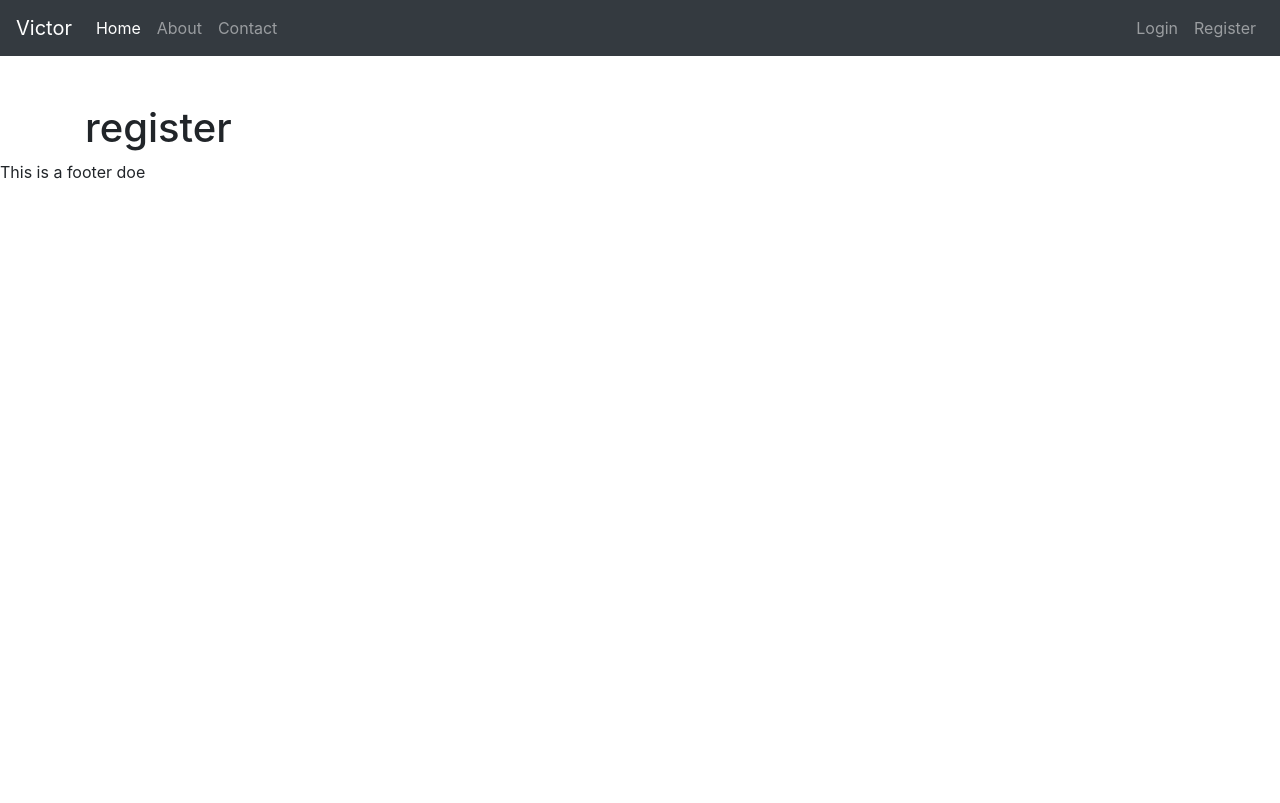
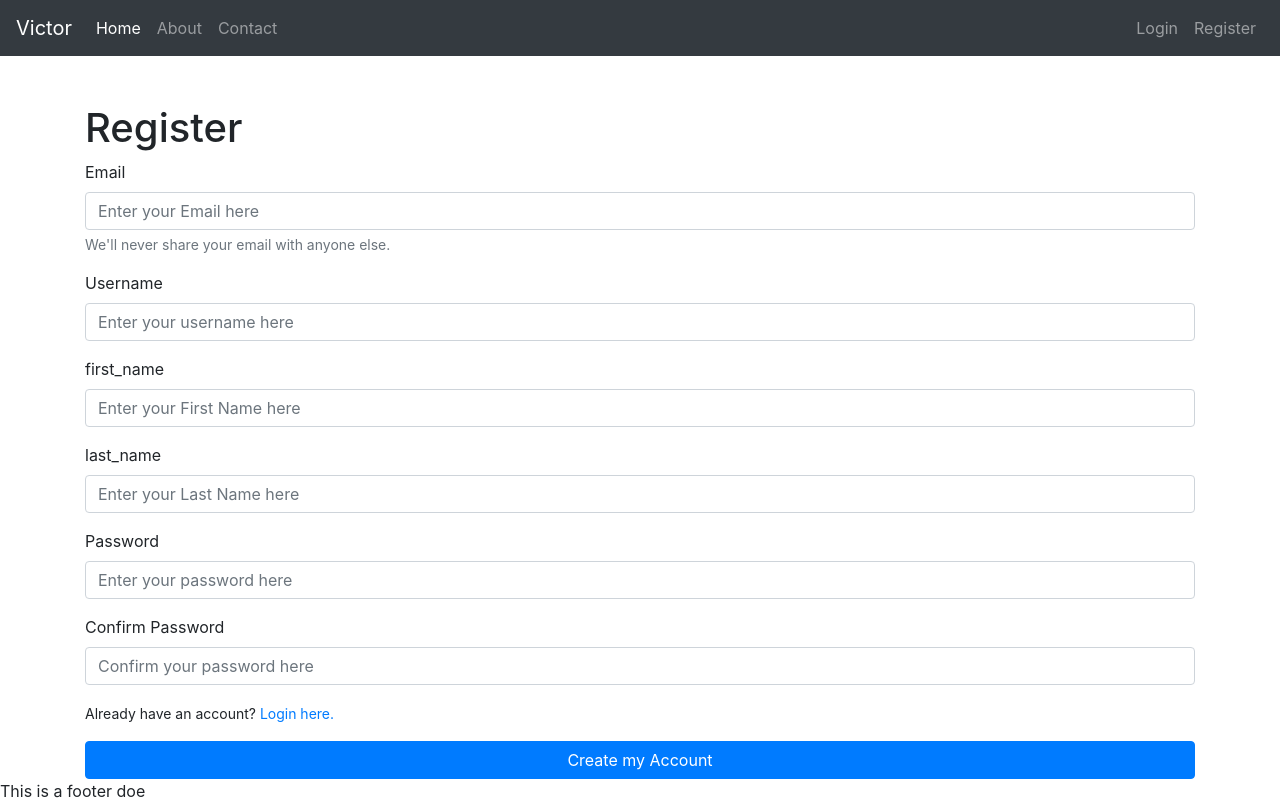
Before and after one commit to Victode/week6-day1, a Flask app: page /auth/register in a window 1280 px wide. Before the commit the page ends 179 px from the top, so only its background shows below. Run offline with Flask 2, Linux system fonts and the light colour scheme; parts of the project's set-up code (start-up, migrations or seed data) failed here and were passed over.

Commit message:
add auth

```diff
--- /dev/null
+++ b/app.py
@@ -0,0 +1 @@
+from app import app
--- a/app/__init__.py
+++ b/app/__init__.py
@@ -2,12 +2,14 @@ from flask import Flask
 from config import Config
 from flask_sqlalchemy import SQLAlchemy
 from flask_migrate import Migrate
+from flask_login import LoginManager
 
 db = SQLAlchemy()
 migrate = Migrate()
 
+
 app = Flask(__name__)
-
+login_manager = LoginManager(app)
 app.config.from_object(Config)
 
 db.init_app(app)
--- /dev/null
+++ b/app/blueprints/auth/forms.py
@@ -0,0 +1,17 @@
+from flask_wtf import FlaskForm
+from wtforms import StringField, PasswordField, SubmitField
+from wtforms.validators import DataRequired, Email
+
+class SignupForm(FlaskForm):
+    email = StringField('Email', validators=[DataRequired(), Email()])
+    username = StringField('Username', validators=[DataRequired()])
+    first_name = StringField('first_name', validators=[DataRequired()])
+    last_name = StringField('last_name', validators=[DataRequired()])
+    password = PasswordField('Password', validators=[DataRequired()])
+    confirm_password = PasswordField('Confirm Password', validators=[DataRequired()])
+    submit_button = SubmitField('Create my Account')
+
+class Login(FlaskForm):
+    email = StringField('Email', validators=[DataRequired(), Email()])
+    password = PasswordField('Password', validators=[DataRequired()])
+    submit_button = SubmitField('Create my Account')
--- a/app/blueprints/auth/routes.py
+++ b/app/blueprints/auth/routes.py
@@ -1,10 +1,73 @@
 from . import bp as app
-from flask import render_template
+from app.blueprints.main.models import User
+from app import db, login_manager
+from flask import render_template, request, redirect, url_for, flash
+from flask_login import login_user, logout_user
+from app.blueprints.auth.forms import SignupForm, Login
 
-@app.route('/register')
+
+@app.route('/register', methods=['GET', 'POST'])
 def register():
-    return render_template('register.html')
+    form = SignupForm()
+    if request.method == 'GET':
+        return render_template('register.html', form = form)
+    try:
+        if request.method == 'POST' and form.validate_on_submit():
+            email = form.email.data
+            username = form.username.data
+            first_name = form.first_name.data
+            last_name = form.last_name.data
+            password = form.password.data
+            confirm_password = form.confirm_password.data
 
-@app.route('/login')
+            # A user with this email already exists
+            # A user with this email does not exist, but the passwords do not match
+            # A user with this email does not exist, and the passwords match - REGISTER THE USER
+            check_user = User.query.filter_by(email=email).first()
+
+            if check_user is not None:
+                flash('A user with this email already exists.', 'danger')
+
+            elif password != confirm_password:
+                flash('The passwords do not match', 'danger')
+
+            new_user = User(email=email, username=username, first_name=first_name, last_name=last_name, password='')
+            new_user.hash_my_password(password)
+            db.session.add(new_user)
+            db.session.commit()
+            flash('User registered successfully', 'success')
+            return redirect(url_for('auth.login'))
+    except:
+        raise Exception('Invalid form data.')
+
+@app.route('/login', methods=['GET', 'POST'])
 def login():
+    form = Login()
+    if request.method == 'GET':
+            return render_template('login.html', form = form)
+
+    if form.validate_on_submit():
+        try:
+            if form.validate_on_submit():
+                email = form.email.data
+                password = form.password.data
+
+                user = User.query.filter_by(email= email).first()
+
+                if user is None:
+                    flash('There was not a user with that email.', 'danger')
+                elif not user.check_my_password(password):
+                    flash('The password was incorrect.', 'danger')
+                else:
+                    flash('Logged in successfully', 'success')
+                    login_user(user)
+                    return redirect(url_for('main.home'))
+        except:
+            raise Exception('Invalid form data.')
+
     return render_template('login.html')
+
+@login_manager.unauthorized_handler
+def unauthorized_handler():
+    flash("You can't access this page without logging in", "danger")
+    return redirect(url_for('auth.login'))
--- a/app/blueprints/main/routes.py
+++ b/app/blueprints/main/routes.py
@@ -1,20 +1,23 @@
 from . import bp as app
 from flask import render_template, request, redirect, url_for, flash
 from app import db
-from flask_login import current_user
+from flask_login import current_user, login_required
 from app.blueprints.main.models import  Car
 
 logged_in_user=1
 @app.route('/')
+@login_required
 def home():
     cars = Car.query.all()
-    return render_template('home.html', cars=cars)
+    return render_template('home.html',user=current_user, cars=cars)
 
 @app.route('/about')
+@login_required
 def about():
     return render_template('about.html')
 
 @app.route('/car', methods=['POST'])
+@login_required
 def create_car():
     car_make = request.form['make']
     car_model = request.form['model']
--- a/app/templates/register.html
+++ b/app/templates/register.html
@@ -1,9 +1,47 @@
 {% extends './partials/layout.html' %}
 
 {% block content %}
-
-<h1>register</h1>
-
-
-
+<h1>Register</h1>
+<form action="{{ url_for('auth.register') }}" method="POST">
+    {{ form.hidden_tag() }}
+    <div class="form-group">
+        <fieldset id="email-field">
+            {{ form.email.label }}
+            {{ form.email(class="form-control", placeholder = "Enter your Email here") }}
+        </fieldset>
+        <small id="emailHelp" class="form-text text-muted">We'll never share your email with anyone else.</small>
+    </div>
+    <div class="form-group">
+        <fieldset id="username-field">
+            {{ form.username.label }}
+            {{ form.username(class="form-control", placeholder = "Enter your username here") }}
+        </fieldset>
+    </div>
+    <div class="form-group">
+        <fieldset id="first_name-field">
+            {{ form.first_name.label }}
+            {{ form.first_name(class="form-control", placeholder = "Enter your First Name here") }}
+        </fieldset>
+    </div>
+    <div class="form-group">
+        <fieldset id="last_name-field">
+            {{ form.last_name.label }}
+            {{ form.last_name(class="form-control", placeholder = "Enter your Last Name here") }}
+        </fieldset>
+    </div>
+    <div class="form-group">
+        <fieldset id="password-field">
+            {{ form.password.label }}
+            {{ form.password(class="form-control", placeholder = "Enter your password here") }}
+        </fieldset>
+    </div>
+    <div class="form-group">
+        <fieldset id="confirm_password-field">
+            {{ form.confirm_password.label }}
+            {{ form.confirm_password(class="form-control", placeholder = "Confirm your password here") }}
+        </fieldset>
+    </div>
+    <p><small>Already have an account? <a href="{{ url_for('auth.login') }}">Login here.</a></small></p>
+    {{ form.submit_button(class="btn btn-primary btn-block") }}
+</form>
 {% endblock content %}
--- a/config.py
+++ b/config.py
@@ -10,3 +10,4 @@ load_dotenv(os.path.join(basedir, '.env'))
 class Config:
     FLASK_DEBUG = os.getenv('FLASK_DEBUG')
     SQLALCHEMY_DATABASE_URI = os.getenv('SQLALCHEMY_DATABASE_URI')
+    SECRET_KEY = os.getenv('SECRET_KEY')
```
Also changed, not shown: app/blueprints/main/models.py (+12 -1 lines), app/templates/login.html (+16 -4 lines), 1 other file.
